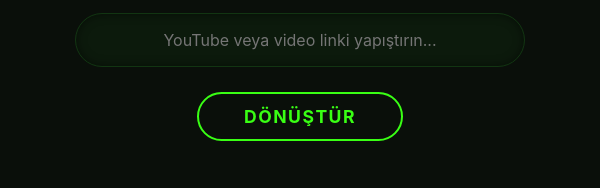
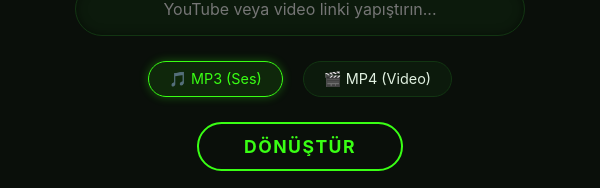
Before and after one commit to srhnagn/Absinthe-App, an Electron app: page index.html in a window 600 px wide. Shown: the part 365-553 px from the top of the page. Drawn offline with Linux system fonts and the light colour scheme; no server answers.

Commit message:
Add secure MP4 video download feature with sandbox

```diff
--- a/index.html
+++ b/index.html
@@ -18,6 +18,17 @@
             <input type="text" id="url-input" placeholder="YouTube veya video linki yapıştırın..." autocomplete="off">
         </div>
 
+        <div class="format-toggle">
+            <label class="radio-label">
+                <input type="radio" name="format" value="mp3" checked>
+                <span class="custom-radio">🎵 MP3 (Ses)</span>
+            </label>
+            <label class="radio-label">
+                <input type="radio" name="format" value="mp4">
+                <span class="custom-radio">🎬 MP4 (Video)</span>
+            </label>
+        </div>
+
         <button id="convert-btn">Dönüştür</button>
 
         <div class="progress-container" id="progress-container" style="display: none;">
--- a/preload.js
+++ b/preload.js
@@ -1,6 +1,6 @@
 const { contextBridge, ipcRenderer } = require('electron');
 
 contextBridge.exposeInMainWorld('electronAPI', {
-  downloadMp3: (url) => ipcRenderer.invoke('download-mp3', url),
+  downloadMedia: (data) => ipcRenderer.invoke('download-media', data),
   onProgress: (callback) => ipcRenderer.on('download-progress', (_event, value) => callback(value))
 });
--- a/renderer.js
+++ b/renderer.js
@@ -13,6 +13,8 @@ convertBtn.addEventListener('click', async () => {
         return;
     }
 
+    const format = document.querySelector('input[name="format"]:checked').value;
+
     // Reset UI
     convertBtn.disabled = true;
     urlInput.disabled = true;
@@ -22,7 +24,7 @@ convertBtn.addEventListener('click', async () => {
     statusMessage.textContent = 'Sihir başlıyor... İndiriliyor.';
     statusMessage.style.color = 'var(--text-color)';
 
-    const result = await window.electronAPI.downloadMp3(url);
+    const result = await window.electronAPI.downloadMedia({ url, format });
 
     if (result.success) {
         statusMessage.textContent = result.message;
--- a/style.css
+++ b/style.css
@@ -142,3 +142,37 @@ button:disabled {
     font-size: 0.95rem;
     min-height: 24px;
 }
+
+.format-toggle {
+    display: flex;
+    justify-content: center;
+    gap: 20px;
+    margin-bottom: 25px;
+}
+
+.radio-label {
+    cursor: pointer;
+    position: relative;
+}
+
+.radio-label input {
+    display: none;
+}
+
+.custom-radio {
+    display: inline-block;
+    padding: 8px 20px;
+    border: 1px solid var(--absinthe-dark);
+    border-radius: 20px;
+    color: var(--text-color);
+    background-color: rgba(18, 53, 18, 0.3);
+    transition: all 0.3s ease;
+    font-size: 0.9rem;
+}
+
+.radio-label input:checked + .custom-radio {
+    border-color: var(--absinthe-green);
+    background-color: rgba(57, 255, 20, 0.1);
+    color: var(--absinthe-green);
+    box-shadow: 0 0 10px rgba(57, 255, 20, 0.3);
+}
```
Also changed, not shown: main.js (+16 -3 lines).
